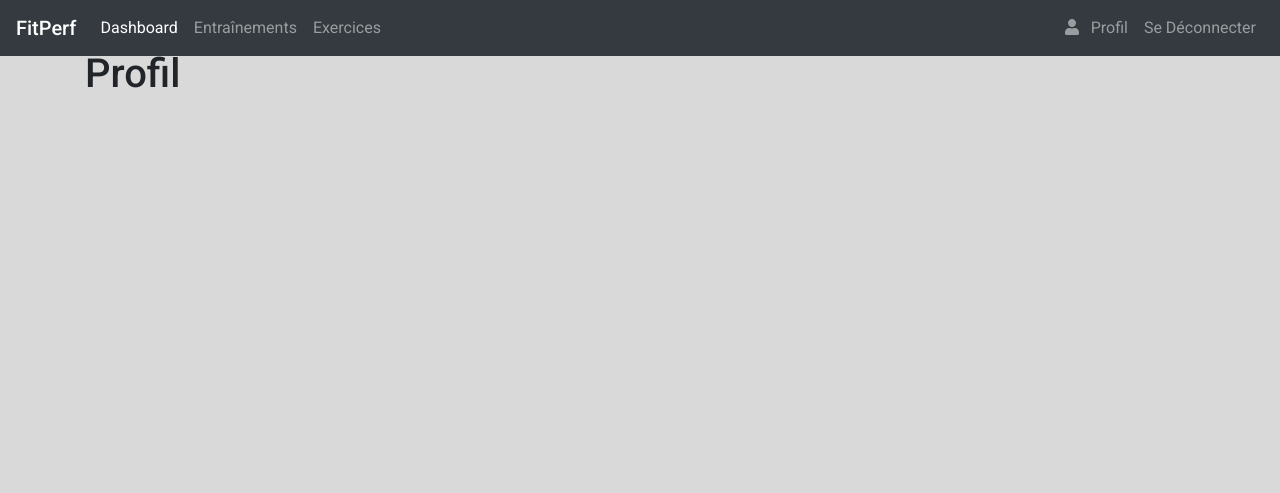
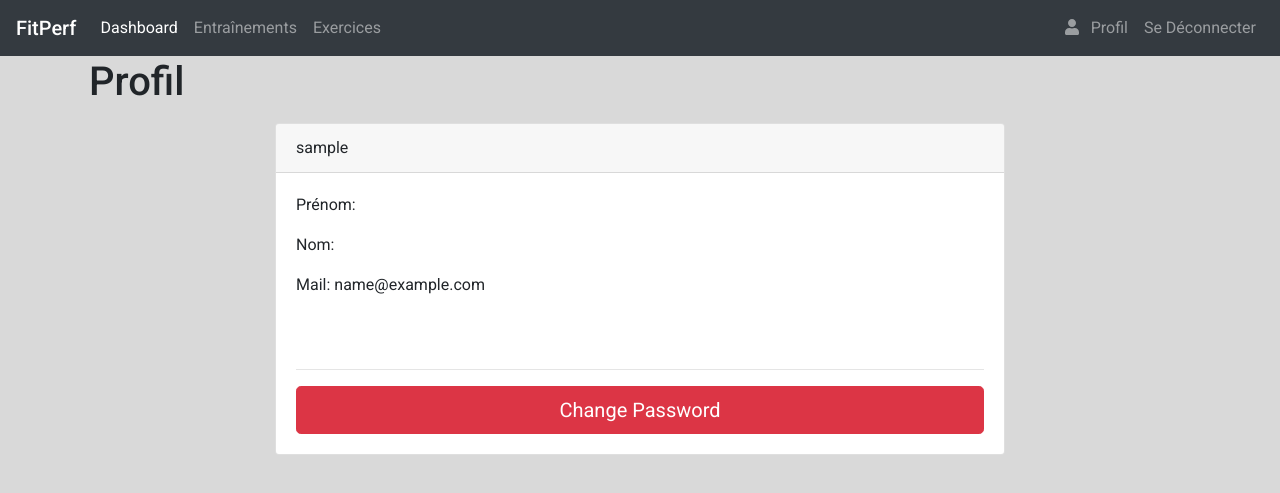
Before and after one commit to JN-Lab/fitperf, a Django app: page /app/profile/ in a window 1280 px wide. Shown: the top 493 px of the page. Run offline with Django 3.2, Linux system fonts and the light colour scheme; the visitor is signed in with stand-in values (Sample User, id 1); data comes from the database, SQL or seed files in the repository; some libraries are stand-ins or nearby versions.

Commit message:
add change password feature

```diff
--- a/fitperf/program_builder/forms.py
+++ b/fitperf/program_builder/forms.py
@@ -1,4 +1,5 @@
 from django import forms
+from django.contrib.auth.forms import PasswordChangeForm
 from .models import Movement, Exercise, Training
 
 class RegisterExerciseStep1(forms.ModelForm):
@@ -18,3 +19,9 @@ class AddNewExercise(forms.ModelForm):
         widgets = {
             'exercise': forms.Select(attrs={'class': 'form-control', 'required': True}),
         }
+
+class PasswordChangeCustomForm(PasswordChangeForm):
+    def __init__(self, user, *args, **kwargs):
+        super(PasswordChangeCustomForm, self).__init__(user, *args, **kwargs)
+        for field in self.fields:
+            self.fields[field].widget.attrs['class'] = 'form-control'
--- a/fitperf/program_builder/templates/program_builder/profile.html
+++ b/fitperf/program_builder/templates/program_builder/profile.html
@@ -4,6 +4,63 @@
 {% block content %}
 {% load static %}
 <main class="container">
-    <h1>Profil</h1>
+    <div class="row mx-1 my-2 justify-content-between">
+        <h1 class="d-inline">Profil</h1>
+    </div>
+    <div class="row">
+        <div class="col-12">
+            {% if messages %}
+                {% include 'messages.html' %}
+            {% endif %}
+        </div>
+    </div>
+    <div class="row justify-content-center">
+        <div class="col-12 col-md-8">
+            <div class="card">
+                <div class="card-header">
+                    {{ user.username }}
+                </div>
+                <div class="card-body">
+                    <p>Prénom:</p>
+                    <p>Nom:</p>
+                    <p>Mail: {{ user.email }}</p>
+                </div>
+                <div class="card-body">
+                    <hr>
+                    <button type="button" class="btn btn-danger btn-lg btn-block" data-toggle="modal" data-target="#changePasswordModal">Change Password</button>
+                </div>
+            </div>
+        </div>
+    </div>
 </main>
+<div class="modal fade" id="changePasswordModal" tabindex="-1" role="dialog" aria-labelledby="changePasswordModalLabel" aria-hidden="true">
+        <div class="modal-dialog" role="document">
+        <div class="modal-content">
+            <div class="modal-header">
+            <h5 class="modal-title" id="changePasswordModalLabel">Nouvel Exercice</h5>
+            <button type="button" class="close" data-dismiss="modal" aria-label="Close">
+                <span aria-hidden="true">&times;</span>
+            </button>
+            </div>
+            <div class="modal-body">
+                <form action="" method="post" id="changePasswordModalForm">
+                    {% csrf_token %}
+                    <div class="form-group">
+                        {{ form.old_password.label }}
+                        {{ form.old_password }}
+                    </div>
+                    <div class="form-group">
+                        {{ form.new_password1.label }}
+                        {{ form.new_password1 }}
+                    </div>
+                    <div class="form-group">
+                        {{ form.new_password2.label }}
+                        {{ form.new_password2 }}
+                    </div>
+                    <button type="submit" class="btn btn-primary btn-lg btn-block">Modifier</button>
+                </form>
+            </div>
+        </div>
+        </div>
+    </div>
 {% endblock %}
--- a/fitperf/program_builder/views.py
+++ b/fitperf/program_builder/views.py
@@ -6,7 +6,9 @@ from django.http import JsonResponse
 from django.contrib import messages
 from django.contrib.auth.decorators import login_required
 from django.views.decorators.csrf import csrf_protect
-from .forms import RegisterExerciseStep1
+from django.contrib.auth import update_session_auth_hash
+from django.contrib.auth.models import User
+from .forms import RegisterExerciseStep1, PasswordChangeCustomForm
 from .utils.db_interactions import DBMovement, DBExercise, DBTraining
 from .utils.treatments import DataTreatment
 from .utils.tools import Tools
@@ -147,5 +149,16 @@ def trainings_list(request):
 
 @login_required
 def profile(request):
-
+    if request.method == 'POST':
+        form = PasswordChangeCustomForm(request.user, request.POST)
+        if form.is_valid():
+            user = form.save()
+            update_session_auth_hash(request, user)
+            messages.success(request, 'Votre mot de passe a bien été changé.')
+            return redirect('program_builder:profile')
+        else:
+            messages.error(request, "Corrigez l'erreur s'il vous plait.")
+    else:
+        form = PasswordChangeCustomForm(request.user)
+    user = User.objects.get(pk=request.user.pk)
     return render(request, "profile.html", locals())
```
